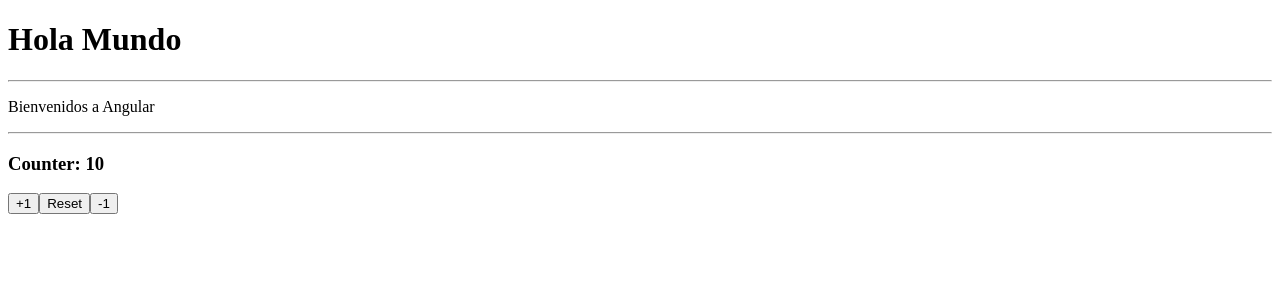
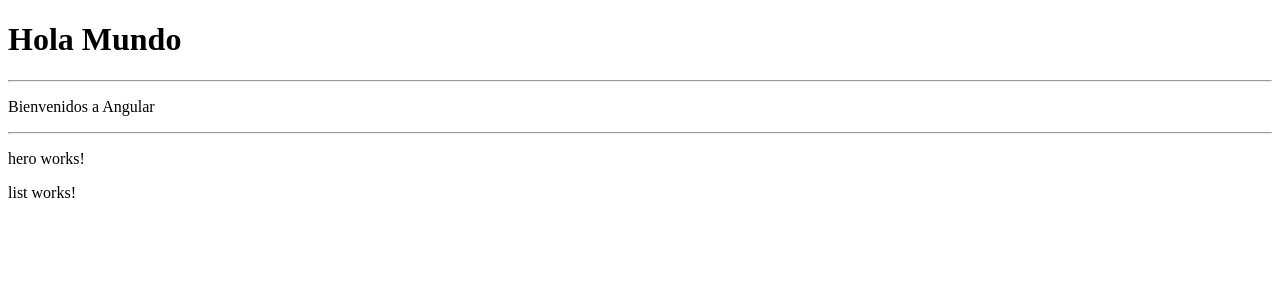
Before and after one commit to jonato96/angular-bases, an Angular app in the folder 02-first-ng-app/: page / in a window 1280 px wide. Shown: the top 300 px of the page. Built offline with nearby package versions, Linux system fonts and the light colour scheme.

Commit message:
hero-component

```diff
--- a/02-first-ng-app/src/app/app.component.html
+++ b/02-first-ng-app/src/app/app.component.html
@@ -4,4 +4,6 @@
   Bienvenidos a Angular
 </p>
 <hr>
-<app-counter></app-counter>
+<!-- <app-counter></app-counter> -->
+<app-heroes-hero></app-heroes-hero>
+<app-heroes-list></app-heroes-list>
--- a/02-first-ng-app/src/app/app.module.ts
+++ b/02-first-ng-app/src/app/app.module.ts
@@ -4,11 +4,15 @@
 import { AppRoutingModule } from './app-routing.module';
 import { AppComponent } from './app.component';
 import { CounterComponent } from './counter/counter.component';
+import { HeroComponent } from './heroes/hero/hero.component';
+import { ListComponent } from './heroes/list/list.component';
 
 @NgModule({
   declarations: [
     AppComponent,
-    CounterComponent
+    CounterComponent,
+    HeroComponent,
+    ListComponent
   ],
   imports: [
     BrowserModule,
--- /dev/null
+++ b/02-first-ng-app/src/app/heroes/hero/hero.component.html
@@ -0,0 +1 @@
+<p>hero works!</p>
--- /dev/null
+++ b/02-first-ng-app/src/app/heroes/list/list.component.html
@@ -0,0 +1 @@
+<p>list works!</p>
```
Also changed, not shown: 02-first-ng-app/src/app/heroes/hero/hero.component.ts (added, +10 -0 lines), 02-first-ng-app/src/app/heroes/list/list.component.ts (added, +10 -0 lines), 02-first-ng-app/src/app/heroes/hero/hero.component.css (added), 02-first-ng-app/src/app/heroes/list/list.component.css (added), 2 other files (tests, documents, lock files or other folders).
